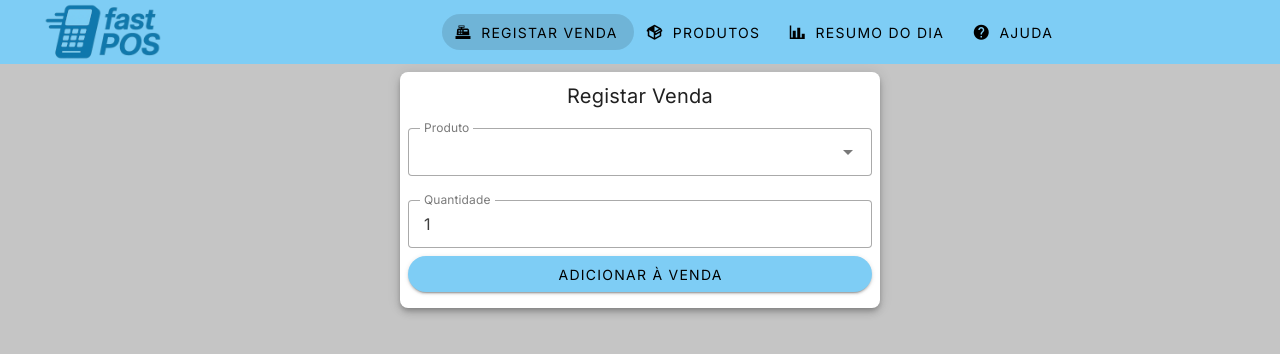
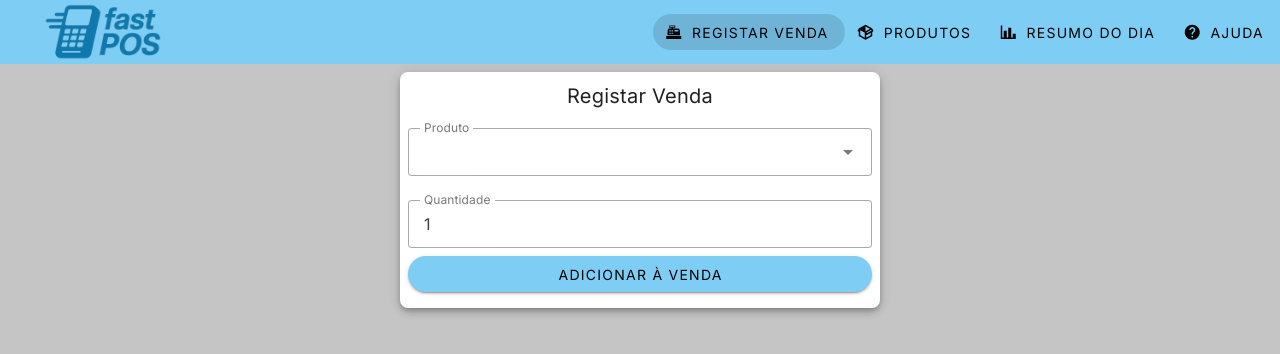
Before and after one commit to joaquimorg/fastpos, a Vue app: page / in a window 1280 px wide. Shown: the top 354 px of the page. Built offline with nearby package versions, Linux system fonts and the light colour scheme.

Commit message:
fix menu

```diff
--- a/src/layouts/MainLayout.vue
+++ b/src/layouts/MainLayout.vue
@@ -6,7 +6,7 @@
       </v-toolbar-title>
       <v-spacer />
       <v-app-bar-nav-icon class="d-md-none" @click="drawer = !drawer" />
-      <v-row class="d-none d-md-flex" no-gutters align="center">
+      <v-row class="d-none d-md-flex" no-gutters justify="end">
         <v-btn to="/" text tag="router-link" prepend-icon="mdi-cash-register">Registar Venda</v-btn>
         <v-btn to="/produtos" text tag="router-link" prepend-icon="mdi-package-variant">Produtos</v-btn>
         <v-btn to="/resumo" text tag="router-link" prepend-icon="mdi-chart-bar">Resumo do Dia</v-btn>
```
